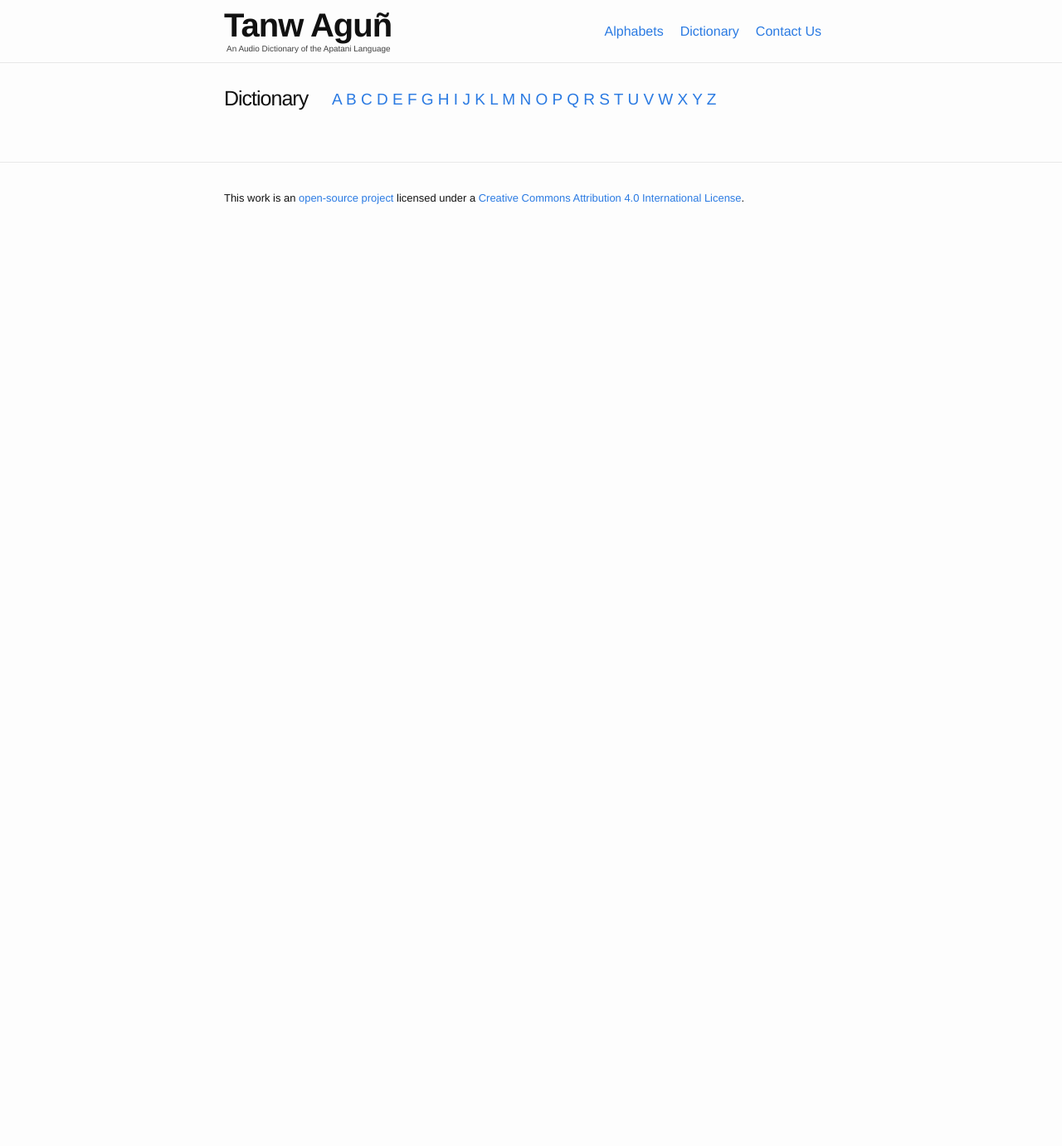
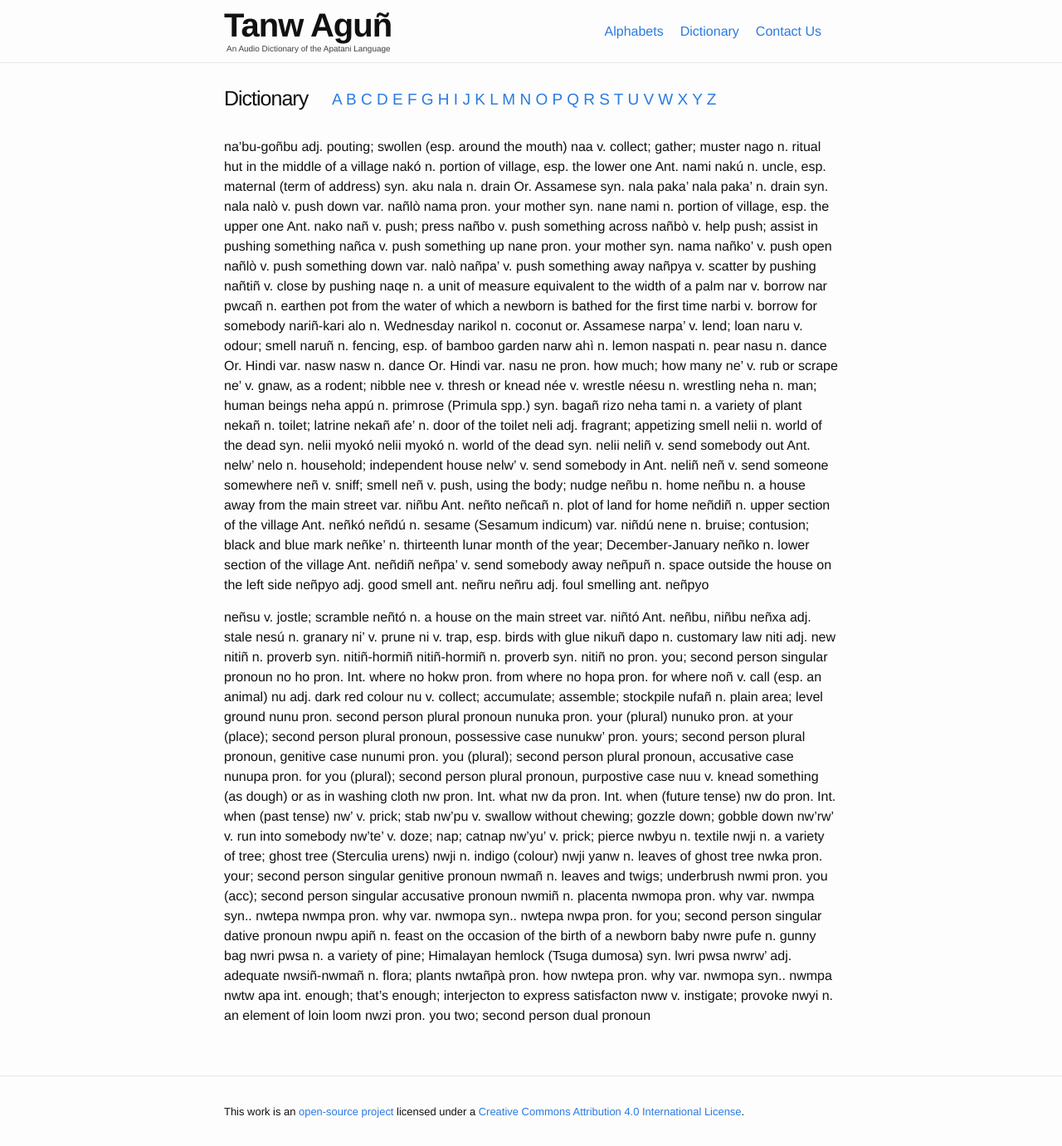
Before and after one commit to hacksparrow/language.apatani.org, a Jekyll site: the page built from dictionary/n.md, in a window 1280 px wide. Shown: the whole page at 83% size. Built offline with Jekyll 4.4.1, drawn with Linux system fonts in a browser that asks for light colours; nearby versions of some CDN libraries; before the commit the page ends 900 px from its top, so only the background shows below that.

Commit message:
Update n.md

```diff
--- a/dictionary/n.md
+++ b/dictionary/n.md
@@ -2,3 +2,125 @@
 title: Tanw Dictionary - N
 layout: dictionary
 ---
+
+na'bu-goñbu	adj.	pouting; swollen (esp. around the mouth)
+naa	v.	collect; gather; muster
+nago	n.	ritual hut in the middle of a village
+nakó	n.	portion of village, esp. the lower one	Ant.	nami
+nakú	n.	uncle, esp. maternal (term of address)	syn.	aku
+nala	n.	drain	Or.	Assamese	syn.	nala paka'
+nala paka'	n.	drain	syn.	nala
+nalò	v.	push down	var.	nañlò
+nama	pron.	your mother	syn.	nane
+nami	n.	portion of village, esp. the upper one	Ant.	nako
+nañ	v.	push; press
+nañbo	v.	push something across
+nañbò	v.	help push; assist in pushing something
+nañca	v.	push something up
+nane	pron.	your mother	syn.	nama
+nañko'	v.	push open
+nañlò	v.	push something down	var.	nalò
+nañpa'	v.	push something away
+nañpya	v.	scatter by pushing
+nañtiñ	v.	close by pushing
+naqe	n.	a unit of measure equivalent to the width of a palm
+nar	v.	borrow
+nar pwcañ	n.	earthen pot from the water of which a newborn is bathed for the first time
+narbi	v.	borrow for somebody
+nariñ-kari alo	n.	Wednesday
+narikol	n.	coconut	or.	Assamese
+narpa'	v.	lend; loan
+naru	v.	odour; smell
+naruñ	n.	fencing, esp. of bamboo garden
+narw ahì	n.	lemon
+naspati	n.	pear
+nasu	n.	dance	Or.	Hindi	var.	nasw
+nasw	n.	dance	Or.	Hindi	var.	nasu
+ne	pron.	how much; how many
+ne'	v.	rub or scrape
+ne'	v.	gnaw, as a rodent; nibble
+nee	v.	thresh or knead
+née	v.	wrestle
+néesu	n.	wrestling
+neha	n.	man; human beings
+neha appú	n.	primrose (Primula spp.)	syn.	bagañ rizo
+neha tami	n.	a variety of plant
+nekañ	n.	toilet; latrine
+nekañ afe'	n.	door of the toilet
+neli	adj.	fragrant; appetizing smell
+nelii	n.	world of the dead	syn.	nelii myokó
+nelii myokó	n.	world of the dead	syn.	nelii
+neliñ	v.	send somebody out	Ant.	nelw'
+nelo	n.	household; independent house
+nelw'	v.	send somebody in	Ant.	neliñ
+neñ	v.	send someone somewhere
+neñ	v.	sniff; smell
+neñ	v.	push, using the body; nudge
+neñbu	n.	home
+neñbu	n.	a house away from the main street	var.	niñbu	Ant.	neñto
+neñcañ	n.	plot of land for home
+neñdiñ	n.	upper section of the village	Ant.	neñkó
+neñdú	n.	sesame (Sesamum indicum)	var. 	niñdú
+nene	n.	bruise; contusion; black and blue mark
+neñke'	n.	thirteenth lunar month of the year; December-January
+neñko	n.	lower section of the village	Ant.	neñdiñ
+neñpa'	v.	send somebody away
+neñpuñ	n.	space outside the house on the left side
+neñpyo	adj.	good smell	ant.	neñru
+neñru	adj.	foul smelling	ant.	neñpyo
+
+neñsu	v.	jostle; scramble
+neñtó	n.	a house on the main street	var.	niñtó	Ant.	neñbu, niñbu
+neñxa	adj.	stale
+nesú	n.	granary
+ni'	v.	prune
+ni	v.	trap, esp. birds with glue
+nikuñ dapo	n.	customary law
+niti	adj.	new
+nitiñ	n.	proverb	syn.	nitiñ-hormiñ
+nitiñ-hormiñ	n.	proverb	syn.	nitiñ
+no	pron.	you; second person singular pronoun
+no ho	pron. Int.	where
+no hokw	pron.	from where
+no hopa	pron.	for where
+noñ	v.	call (esp. an animal)
+nu	adj.	dark red colour
+nu	v.	collect; accumulate; assemble; stockpile
+nufañ	n.	plain area; level ground
+nunu	pron.	second person plural pronoun
+nunuka	pron.	your (plural)
+nunuko	pron.	at your (place); second person plural pronoun, possessive case
+nunukw'	pron.	yours; second person plural pronoun, genitive case
+nunumi	pron.	you (plural); second person plural pronoun, accusative case
+nunupa	pron.	for you (plural); second person plural pronoun, purpostive case
+nuu	v.	knead something (as dough) or as in washing cloth
+nw	pron. Int.	what
+nw da	pron. Int.	when (future tense)
+nw do	pron. Int.	when (past tense)
+nw'	v.	prick; stab
+nw'pu	v.	swallow without chewing; gozzle down; gobble down
+nw'rw'	v.	run into somebody
+nw'te'	v.	doze; nap; catnap
+nw'yu'	v.	prick; pierce
+nwbyu	n.	textile
+nwji	n.	a variety of tree; ghost tree (Sterculia urens)
+nwji	n.	indigo (colour)
+nwji yanw	n.	leaves of ghost tree
+nwka	pron.	your; second person singular genitive pronoun
+nwmañ	n.	leaves and twigs; underbrush
+nwmi	pron.	you (acc); second person singular accusative pronoun
+nwmiñ	n.	placenta
+nwmopa	pron.	why	var. 	nwmpa	syn..	nwtepa
+nwmpa	pron.	why	var. 	nwmopa	syn..	nwtepa
+nwpa	pron.	for you; second person singular dative pronoun
+nwpu apiñ	n.	feast on the occasion of the birth of a newborn baby
+nwre pufe	n.	gunny bag
+nwri pwsa	n.	a variety of pine; Himalayan hemlock (Tsuga dumosa)	syn.	lwri pwsa
+nwrw'	adj.	adequate
+nwsiñ-nwmañ	n.	flora; plants
+nwtañpà	pron.	how
+nwtepa	pron.	why	var. 	nwmopa	syn..	nwmpa
+nwtw apa	int.	enough; that’s enough; interjecton to express satisfacton
+nww	v.	instigate; provoke
+nwyi	n.	an element of loin loom
+nwzi	pron.	you two; second person dual pronoun
```
